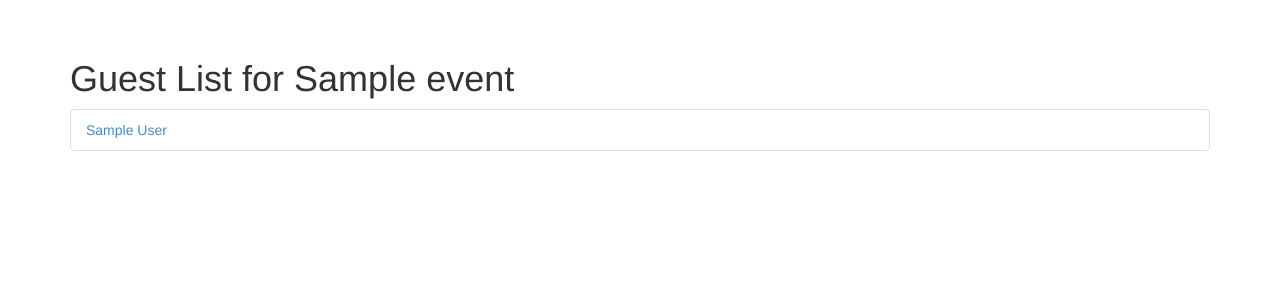
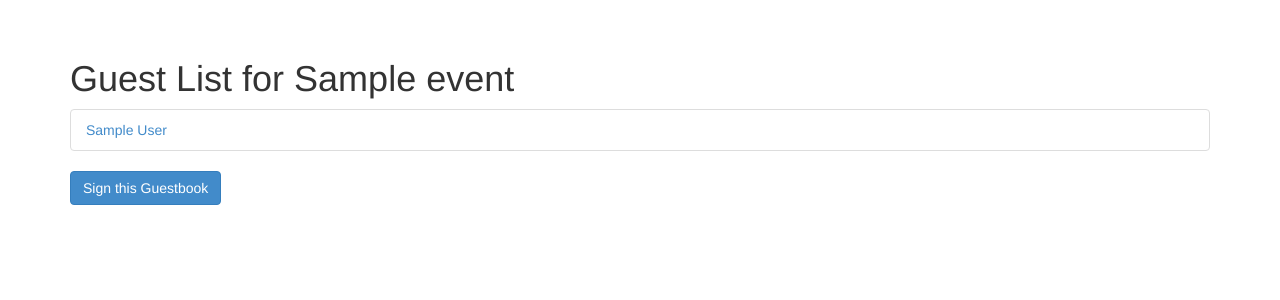
Before and after one commit to sheeksav/guestbook, a Django app: page /events/guests/1/ in a window 1280 px wide. Shown: the part 51-351 px from the top of the page. Run offline with Django 3.2, Linux system fonts and the light colour scheme; tables that the repository leaves empty hold one stand-in row (values such as "Sample post"); parts of the project's set-up code (start-up, migrations or seed data) failed here and were passed over; some libraries are stand-ins or nearby versions.

Commit message:
Keep the button there.

```diff
--- a/templates/engine/event_guest_list.html
+++ b/templates/engine/event_guest_list.html
@@ -20,9 +20,10 @@
         {% else %}
 
           <p class="lead">There are no guests signed in for this event.</p>
-          <p><a class="btn btn-primary" href="{% url 'guest-sign-in' event.id %}">Sign this Guestbook</a></p>
 
         {% endif %}
+
+        <p><a class="btn btn-primary" href="{% url 'guest-sign-in' event.id %}">Sign this Guestbook</a></p>
 
     </div><!-- /.container -->
 
```
